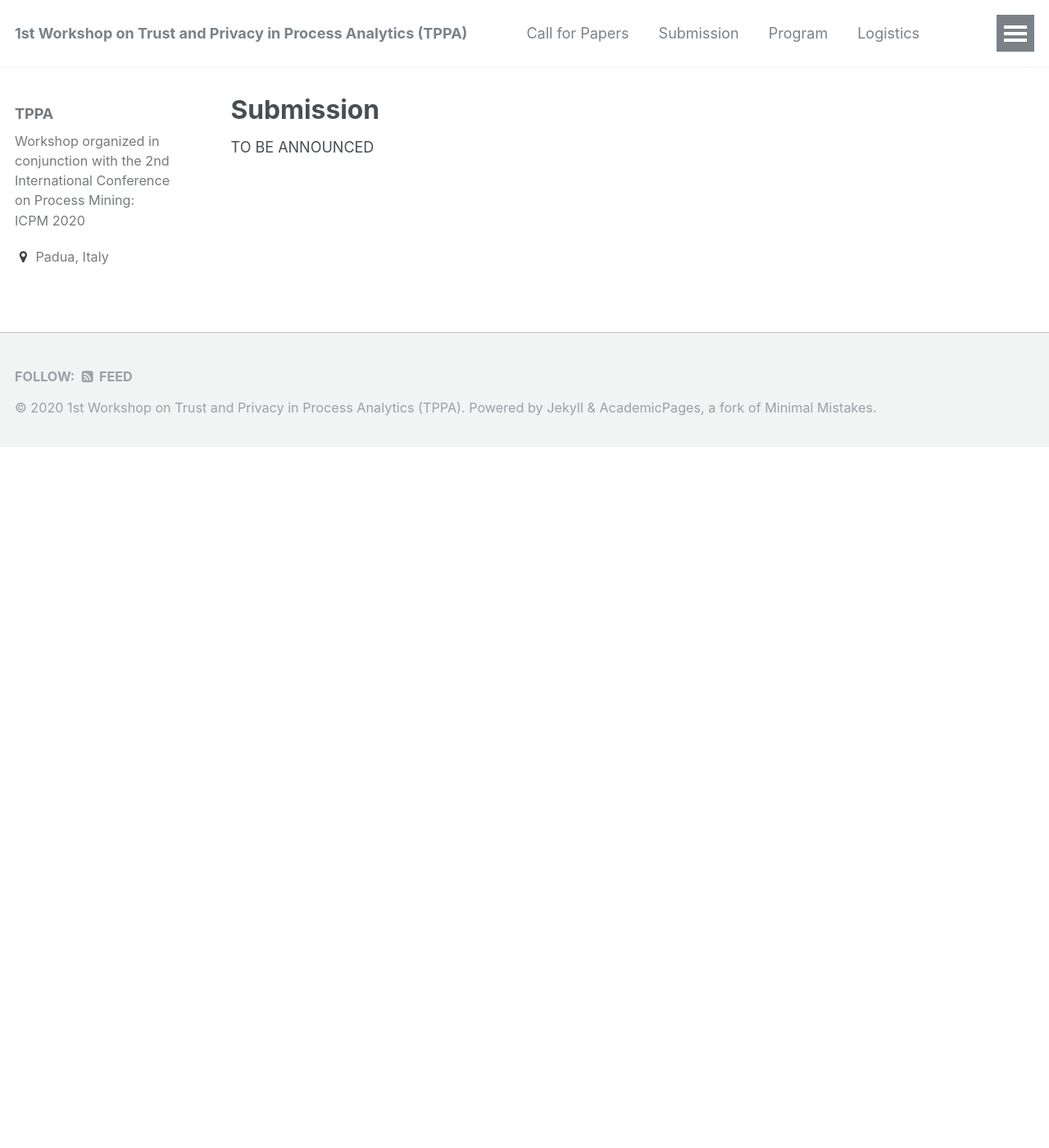
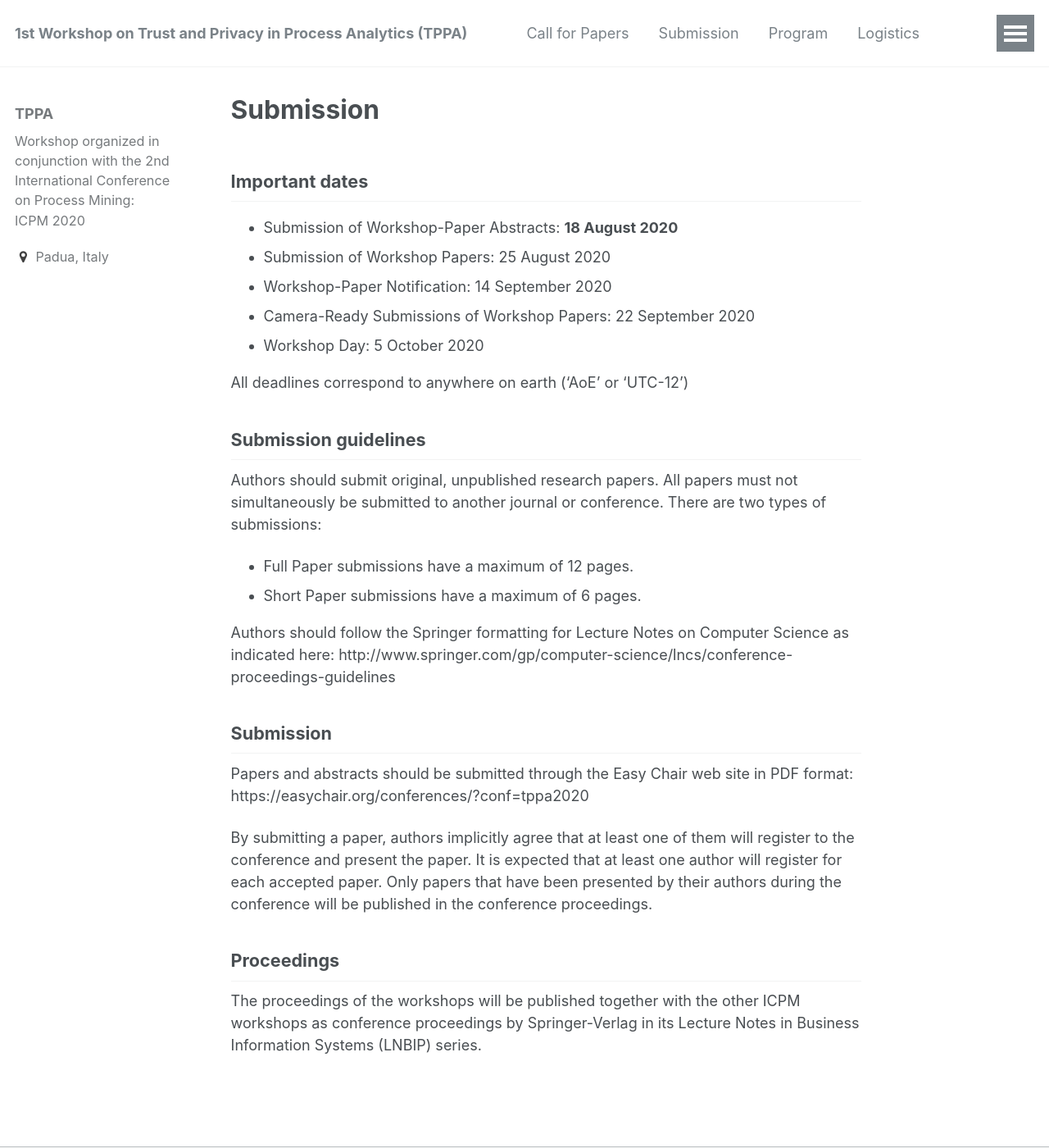
Before and after one commit to academicpages/events, a Jekyll site: the page built from _pages/submission.md, in a window 1280 px wide and 1400 px high. Shown: the whole window at 82% size. Built offline with Jekyll 4.4.1, drawn with Linux system fonts in a browser that asks for light colours.

Commit message:
Update submission.md

```diff
--- a/_pages/submission.md
+++ b/_pages/submission.md
@@ -4,4 +4,30 @@ title: "Submission"
 author_profile: true
 ---
 
-TO BE ANNOUNCED
+## Important dates
+
+* Submission of Workshop-Paper Abstracts: **18 August 2020**
+* Submission of Workshop Papers: 25 August 2020
+* Workshop-Paper Notification: 14 September 2020
+* Camera-Ready Submissions of Workshop Papers: 22 September 2020
+* Workshop Day: 5 October 2020
+
+All deadlines correspond to anywhere on earth ('AoE' or 'UTC-12')
+
+## Submission guidelines
+Authors should submit original, unpublished research papers. All papers must not simultaneously be submitted to another journal or conference. There are two types of submissions:
+
+* Full Paper submissions have a maximum of 12 pages.
+* Short Paper submissions have a maximum of 6 pages.
+
+Authors should follow the Springer formatting for Lecture Notes on Computer Science as indicated here:
+http://www.springer.com/gp/computer-science/lncs/conference-proceedings-guidelines
+
+## Submission
+Papers and abstracts should be submitted through the Easy Chair web site in PDF format:
+https://easychair.org/conferences/?conf=tppa2020
+
+By submitting a paper, authors implicitly agree that at least one of them will register to the conference and present the paper. It is expected that at least one author will register for each accepted paper. Only papers that have been presented by their authors during the conference will be published in the conference proceedings.
+
+## Proceedings
+The proceedings of the workshops will be published together with the other ICPM workshops as conference proceedings by Springer-Verlag in its Lecture Notes in Business Information Systems (LNBIP) series.
```
